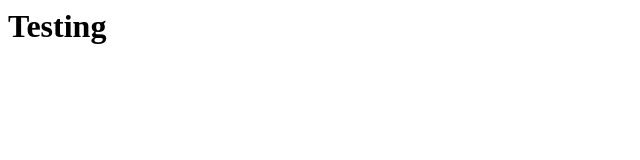
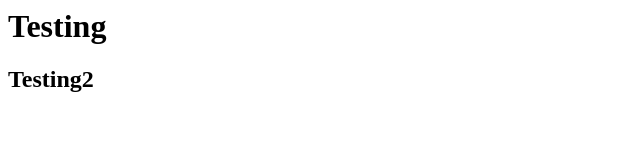
Before and after one commit to Pasi252/WWWsivusto, a plain HTML site: page index.html in a window 1280 px wide. Shown: the whole page, without its empty margins (0-640 px from the left). Drawn offline with Linux system fonts and the light colour scheme.

Commit message:
Update index.html

```diff
--- a/index.html
+++ b/index.html
@@ -1 +1,3 @@
 <h1>Testing</h1>
+
+<h2>Testing2</h2>
```
